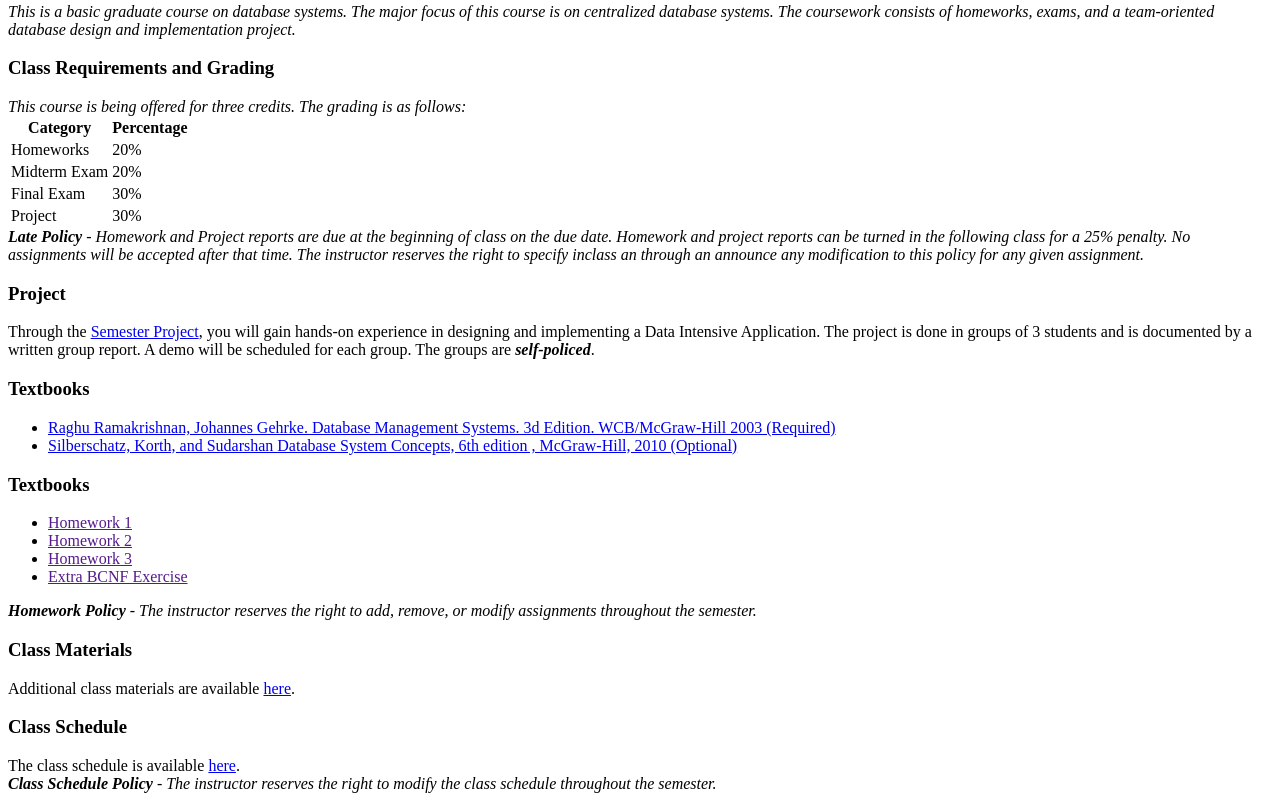
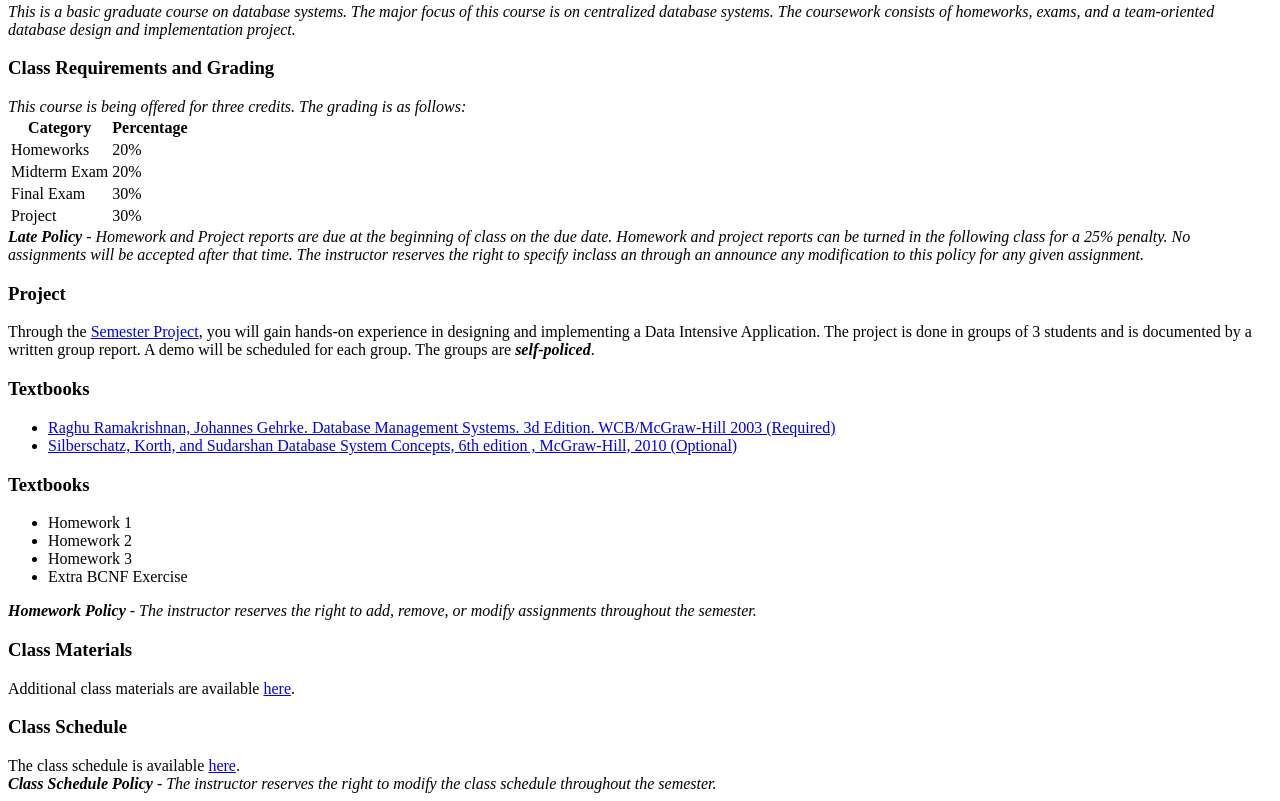
Before and after one commit to BrianKolowitz/infsci2710, a website: page app/syllabus/index.html in a window 1280 px wide. Shown: the part 614-1415 px from the top of the page. Drawn offline with Linux system fonts and the light colour scheme.

Commit message:
modify links

```diff
--- a/app/syllabus/index.html
+++ b/app/syllabus/index.html
@@ -72,10 +72,10 @@
 
             <h3>Textbooks</h3>
             <ul>
-                <li><a href="">Homework 1</a></li>
-                <li><a href="">Homework 2</a></li>
-                <li><a href="">Homework 3</a></li>
-                <li><a href="">Extra BCNF Exercise</a></li>
+                <li>Homework 1</li>
+                <li>Homework 2</li>
+                <li>Homework 3</li>
+                <li>Extra BCNF Exercise</li>
             </ul>
             <em><strong>Homework Policy</strong> - The instructor reserves the right to add, remove, or modify assignments throughout the semester.</em>
 
```
